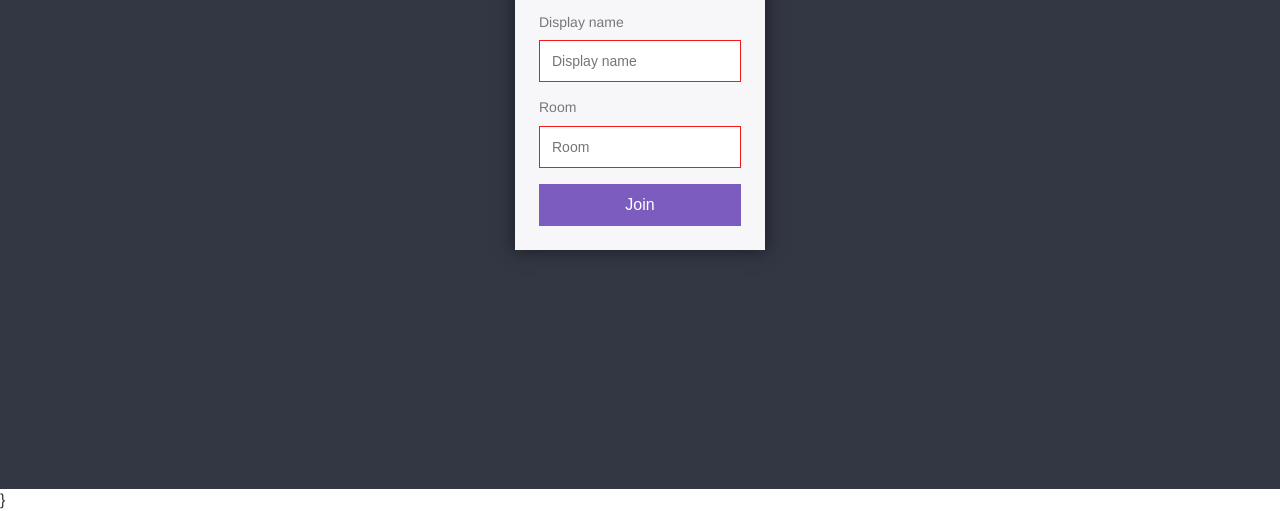
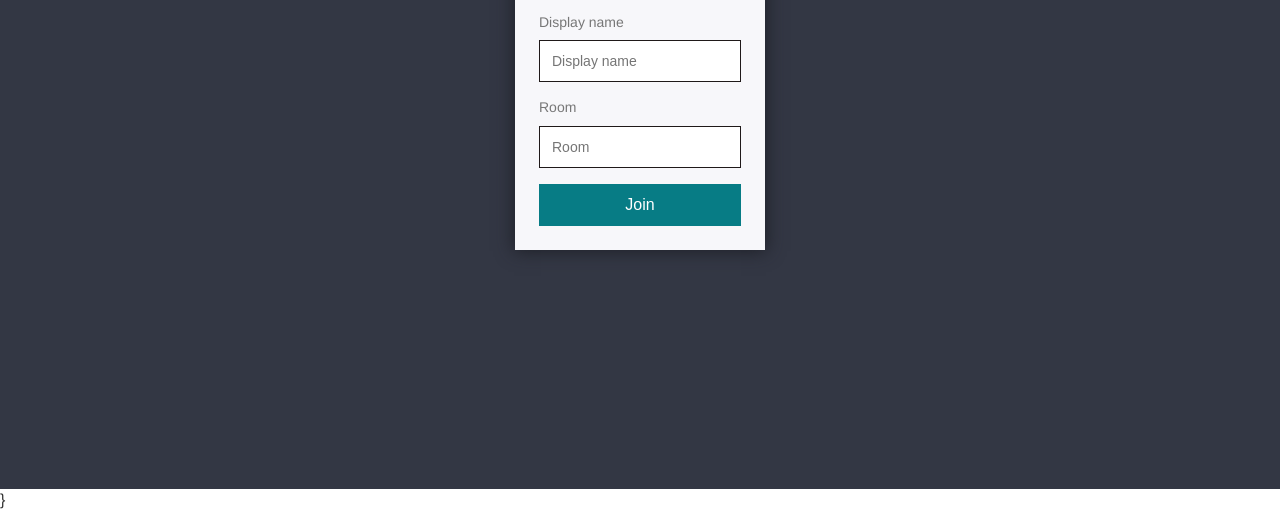
Before and after one commit to harold-barron/Chat-app, a website: page public/index.html in a window 1280 px wide. Shown: the part 311-822 px from the top of the page. Drawn offline with nearby package versions, Linux system fonts and the light colour scheme; no server answers.

Commit message:
Change button color for testing

```diff
--- a/public/css/styles.css
+++ b/public/css/styles.css
@@ -32,7 +32,7 @@ label {
 }
 
 input {
-    border: 1px solid #f71818;
+    border: 1px solid #1f1919;
     padding: 12px;
     outline: none;
 }
@@ -40,7 +40,7 @@ input {
 button {
     cursor: pointer;
     padding: 12px;
-    background: #7C5CBF;
+    background: #077c85;
     border: none;
     color: white;
     font-size: 16px;
```
